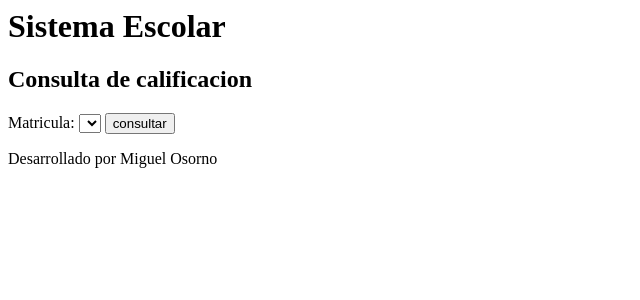
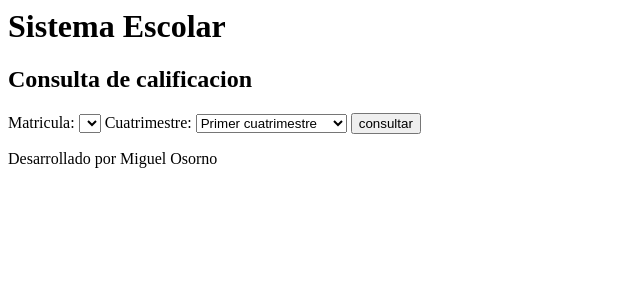
Before and after one commit to MiguelOsorno/sistema-escolar, a CodeIgniter app: page /database/index.php/consultarCalificacion/formulario in a window 1280 px wide. Shown: the top 300 px of the page, without its empty margins (0-640 px from the left). Run offline with CodeIgniter, Linux system fonts and the light colour scheme; data that the repository does not hold is empty.

Commit message:
se agrego el filtrado por cuatrimestre al consultar una calificacion

```diff
--- a/application/models/consultarCalificacion_model.php
+++ b/application/models/consultarCalificacion_model.php
@@ -9,6 +9,7 @@ class consultarCalificacion_model extends CI_Model
     public function getCalificaciones()
     {
         $matricula = $_REQUEST['matricula'];
+        $cuatrimestre = $_REQUEST['cuatrimestre'];
 
         $sql = "SELECT
                 calificacion.valor,
@@ -22,9 +23,9 @@ class consultarCalificacion_model extends CI_Model
                 INNER JOIN materia ON calificacion.id_materia = materia.id)
                 INNER JOIN maestro ON calificacion.id_maestro = maestro.id)
 
-                WHERE alumno.matricula = ?";
+                WHERE alumno.matricula = ? AND calificacion.id_cuatrimestre = ?";
 
-        $query = $this->db->query($sql, array($matricula));
+        $query = $this->db->query($sql, array($matricula, $cuatrimestre));
 
         return $query->result_array();
     }
--- a/application/views/consultarCalificacion/formulario.php
+++ b/application/views/consultarCalificacion/formulario.php
@@ -11,6 +11,20 @@
     <?php endforeach;?>
     </select>
 
+
+    <label for="cuatrimestre">Cuatrimestre:</label>
+    <select name="cuatrimestre">
+    <option value="1">Primer cuatrimestre</option>
+    <option value="2">segundo cuatrimestre</option>
+    <option value="3">tercer cuatrimestre</option>
+    <option value="4">cuarto cuatrimestre</option>
+    <option value="5">quinto cuatrimestre</option>
+    <option value="6">sexto cuatrimestre</option>
+    <option value="7">septimo cuatrimestre</option>
+    <option value="8">octavo cuatrimestre</option>
+    </select>
+
+
     <input type="submit" name="submit" value="consultar" />
 
 </form>
```
